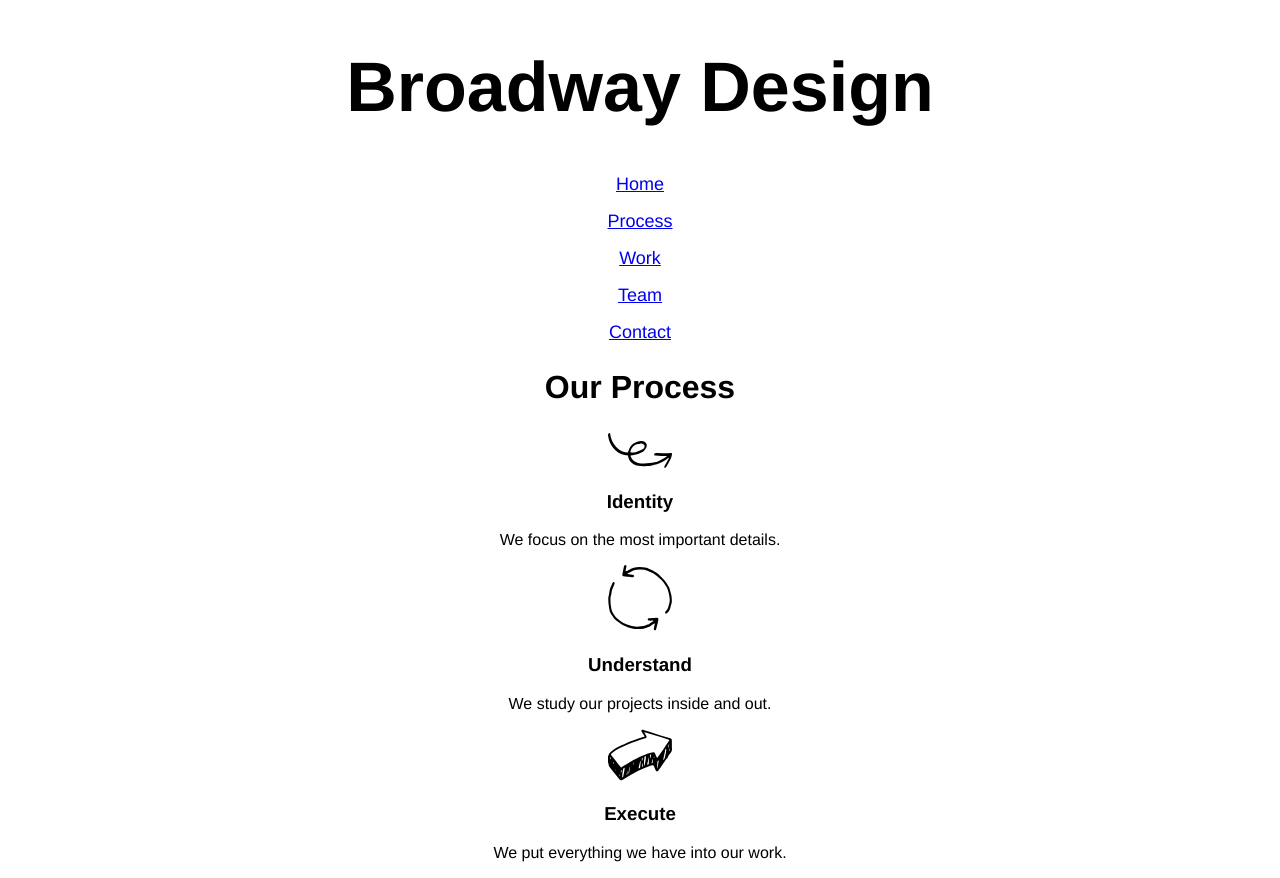
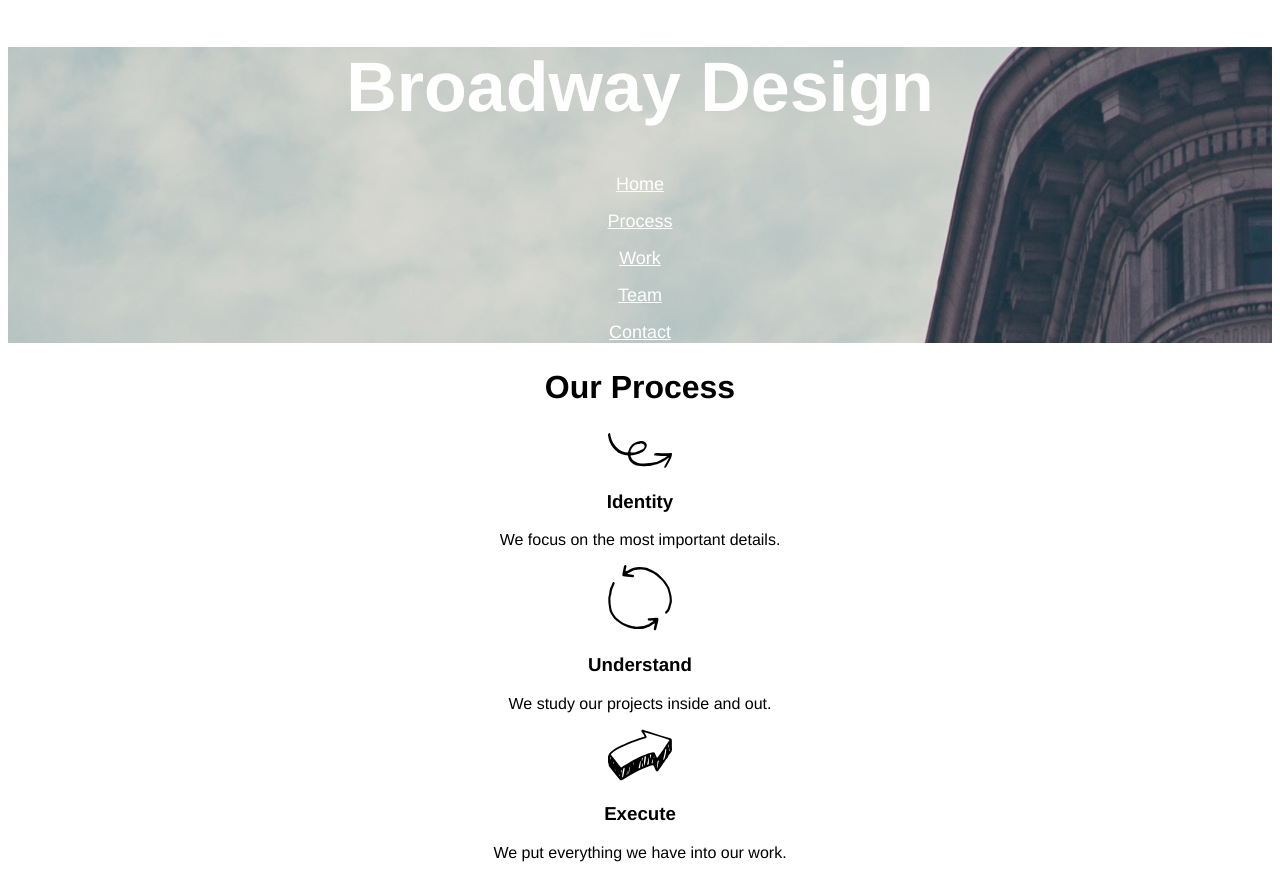
Before and after one commit to mayocodes/Broadway, a plain HTML site: page index.html in a window 1280 px wide. Drawn offline with Linux system fonts and the light colour scheme.

Commit message:
fixed background-image

```diff
--- a/index.html
+++ b/index.html
@@ -6,13 +6,13 @@
     <title>Broadway</title>
   </head>
   <body>
-    <div class="header">
+    <div class="navheader">
       <h1>Broadway Design</h1>
-      <p><a href="#">Home</a></p>
-      <p><a href="#process">Process</a></p>
-      <p><a href="#work">Work</a></p>
-      <p><a href="#team">Team</a></p>
-      <p><a href="#contact">Contact</a></p>
+      <p><a class="nav" href="#">Home</a></p>
+      <p><a class="nav" href="#process">Process</a></p>
+      <p><a class="nav" href="#work">Work</a></p>
+      <p><a class="nav" href="#team">Team</a></p>
+      <p><a class="nav" href="#contact">Contact</a></p>
     </div>
     <div class="process">
       <h2>Our Process</h2>
--- a/resources/css/style.css
+++ b/resources/css/style.css
@@ -3,18 +3,18 @@
   font-family: Helvetica, sans-serif;
 }
 
-h1{
+h1 {
   font-size: 70px;
   font-weight: bold;
+  color: white;
 }
-
-.header {
-  background-image: url("resources/images/the-flatiron-building.png");
+.navheader {
+  background-image: url("../images/the-flatiron-building.png");
 }
-div p a {
+.nav {
   list-style-type: none;
   font-size: 18px;
-
+  color: white;
 }
 
 h2 {
```
